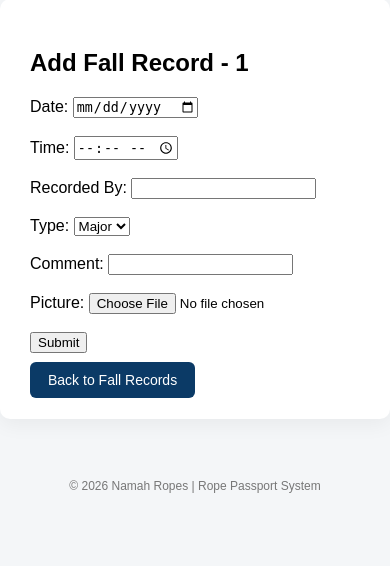
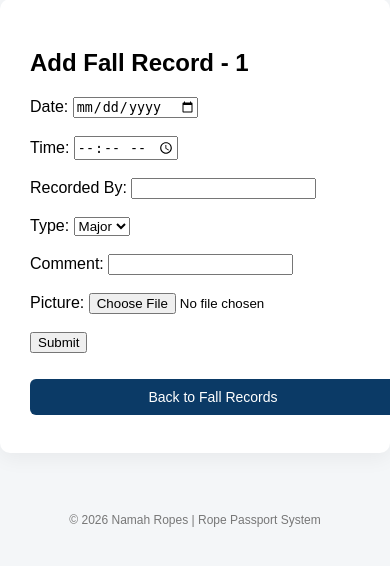
Before and after one commit to rohan-namahropes/passport, a Flask app: page /rope/1/falls/add-new in a window 390 px wide. Shown: the part 118-684 px from the top of the page. Run offline with Flask 3, Linux system fonts and the light colour scheme; the visitor is signed in with stand-in values (Sample User, id 1); some libraries are stand-ins or nearby versions.

Commit message:
Add responsive styles for button class

```diff
--- a/templates/base.html
+++ b/templates/base.html
@@ -62,6 +62,19 @@
             font-size:14px;
             cursor:pointer;
         }
+        .btn {
+    display: inline-block;
+    margin: 5px 5px 5px 0;
+}
+
+@media (max-width: 600px) {
+    .btn {
+        display: block;
+        width: 100%;
+        margin: 8px 0;
+        text-align: center;
+    }
+}
 
         .btn:hover {
             background:#072844;
```
